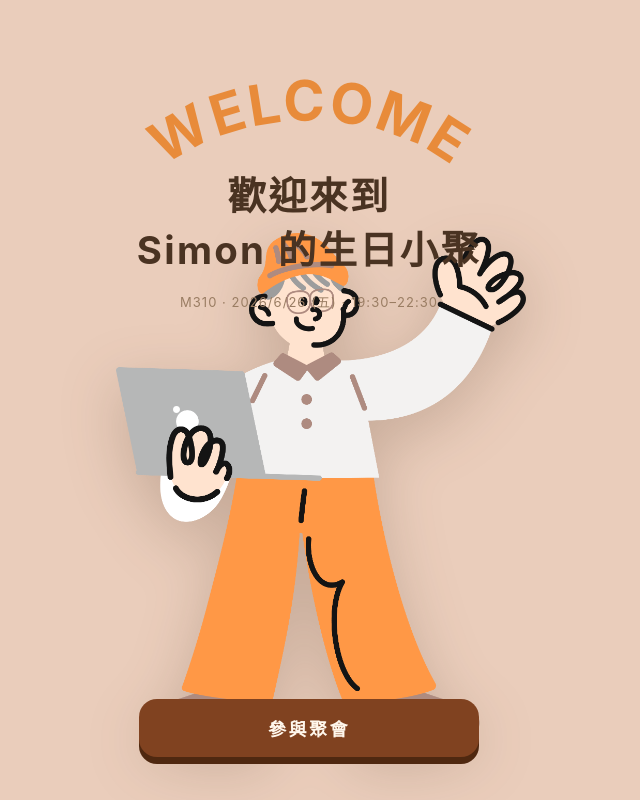
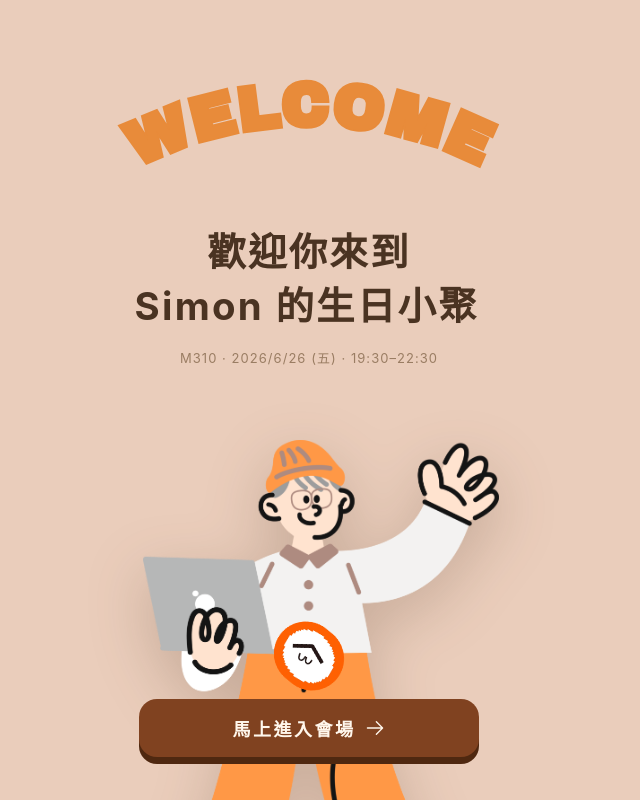
Before and after one commit to Simonlin7972/simon-birthday-meetup-36, a React (Vite) app: page / in a window 1280 px wide. Shown: the whole page, without its empty margins (331-971 px from the left). Built offline with nearby package versions, Linux system fonts and the light colour scheme; a web font is replaced by a local one.

Commit message:
splash + pin screens

```diff
--- a/src/components/Gate.jsx
+++ b/src/components/Gate.jsx
@@ -50,7 +50,9 @@ export default function Gate({ onEnter }) {
               className={`key${k === 'clear' || k === 'del' ? ' fn' : ''}`}
               onClick={() => press(k)}
             >
-              {k === 'clear' ? '清除' : k === 'del' ? '⌫' : k}
+              <span className="key-face">
+                {k === 'clear' ? '清除' : k === 'del' ? '⌫' : k}
+              </span>
             </button>
           ))}
         </div>
--- a/src/components/Splash.jsx
+++ b/src/components/Splash.jsx
@@ -1,15 +1,20 @@
 import { config } from '../data/payload'
 import charImg from '../asset/simon_char.png'
+import logoImg from '../asset/logo_m310.png'
+import { useTypewriter } from '../hooks/useTypewriter'
 
 // 啟動畫面：角色從畫面下方升起，上方顯示歡迎詞，
 // 下方 CTA「參與聚會」點擊後呼叫 onStart 進入 PIN 頁。
 export default function Splash({ onStart }) {
+  // 第二行「Simon 的生日小聚」打字機效果，等進場動畫後才開始打字。
+  const typed = useTypewriter('Simon 的生日小聚', { speed: 130, delay: 900 })
+
   return (
     <section className="splash">
       <div className="splash-top">
-        <svg className="splash-hi" viewBox="0 0 320 120" aria-label="Welcome">
+        <svg className="splash-hi" viewBox="0 30 380 118" aria-label="Welcome">
           <defs>
-            <path id="welcomeArc" d="M 28 118 A 200 150 0 0 1 292 118" fill="none" />
+            <path id="welcomeArc" d="M 20 140 A 240 200 0 0 1 360 140" fill="none" />
           </defs>
           <text>
             <textPath href="#welcomeArc" startOffset="50%" textAnchor="middle">
@@ -18,7 +23,11 @@ export default function Splash({ onStart }) {
           </text>
         </svg>
         <h1 className="splash-title">
-          歡迎來到<br />Simon 的生日小聚
+          歡迎你來到<br />
+          <span className="tw">
+            {typed.text}
+            <span className={`tw-caret${typed.done ? ' done' : ''}`} />
+          </span>
         </h1>
         <div className="splash-meta">{config.meta}</div>
       </div>
@@ -27,9 +36,16 @@ export default function Splash({ onStart }) {
         <img src={charImg} alt="Simon" draggable="false" />
       </div>
 
+      <img className="splash-logo" src={logoImg} alt="M310" draggable="false" />
+
       <button className="splash-cta" onClick={onStart}>
         <span className="cta-edge" />
-        <span className="cta-front">參與聚會</span>
+        <span className="cta-front">
+          馬上進入會場
+          <svg className="cta-arrow" viewBox="0 0 256 256" aria-hidden="true">
+            <path d="M221.66,133.66l-72,72a8,8,0,0,1-11.32-11.32L196.69,136H40a8,8,0,0,1,0-16H196.69L138.34,61.66a8,8,0,0,1,11.32-11.32l72,72A8,8,0,0,1,221.66,133.66Z" />
+          </svg>
+        </span>
       </button>
     </section>
   )
--- a/src/components/TabBar.jsx
+++ b/src/components/TabBar.jsx
@@ -1,24 +1,24 @@
-// 底部導覽列。icon 為 SVG path 內容字串。
+// 底部導覽列。icon 為 Phosphor duotone SVG 內容字串（viewBox 0 0 256 256，fill 著色）。
 export const TABS = [
   {
     id: 'profile',
     label: '我的卡',
-    icon: '<path d="M4 5h16v14H4z"/><circle cx="9" cy="11" r="2"/><path d="M14 9h4M14 13h4M6 16h8"/>',
+    icon: '<path d="M216,48H40a8,8,0,0,0-8,8V200a8,8,0,0,0,8,8H216a8,8,0,0,0,8-8V56A8,8,0,0,0,216,48ZM96,144a24,24,0,1,1,24-24A24,24,0,0,1,96,144Z" opacity="0.2"/><path d="M200,112a8,8,0,0,1-8,8H152a8,8,0,0,1,0-16h40A8,8,0,0,1,200,112Zm-8,24H152a8,8,0,0,0,0,16h40a8,8,0,0,0,0-16Zm40-80V200a16,16,0,0,1-16,16H40a16,16,0,0,1-16-16V56A16,16,0,0,1,40,40H216A16,16,0,0,1,232,56ZM216,200V56H40V200H216Zm-80.26-34a8,8,0,1,1-15.5,4c-2.63-10.26-13.06-18-24.25-18s-21.61,7.74-24.25,18a8,8,0,1,1-15.5-4,39.84,39.84,0,0,1,17.19-23.34,32,32,0,1,1,45.12,0A39.76,39.76,0,0,1,135.75,166ZM96,136a16,16,0,1,0-16-16A16,16,0,0,0,96,136Z"/>',
   },
   {
     id: 'guests',
     label: '來賓',
-    icon: '<circle cx="9" cy="8" r="3"/><circle cx="17" cy="9" r="2.2"/><path d="M4 19c0-3 2.5-5 5-5s5 2 5 5M15 19c0-2 1-3.5 3-3.5"/>',
+    icon: '<path d="M168,144a40,40,0,1,1-40-40A40,40,0,0,1,168,144ZM64,56A32,32,0,1,0,96,88,32,32,0,0,0,64,56Zm128,0a32,32,0,1,0,32,32A32,32,0,0,0,192,56Z" opacity="0.2"/><path d="M244.8,150.4a8,8,0,0,1-11.2-1.6A51.6,51.6,0,0,0,192,128a8,8,0,0,1,0-16,24,24,0,1,0-23.24-30,8,8,0,1,1-15.5-4A40,40,0,1,1,219,117.51a67.94,67.94,0,0,1,27.43,21.68A8,8,0,0,1,244.8,150.4ZM190.92,212a8,8,0,1,1-13.85,8,57,57,0,0,0-98.15,0,8,8,0,1,1-13.84-8,72.06,72.06,0,0,1,33.74-29.92,48,48,0,1,1,58.36,0A72.06,72.06,0,0,1,190.92,212ZM128,176a32,32,0,1,0-32-32A32,32,0,0,0,128,176ZM72,120a8,8,0,0,0-8-8A24,24,0,1,1,87.24,82a8,8,0,1,0,15.5-4A40,40,0,1,0,37,117.51,67.94,67.94,0,0,0,9.6,139.19a8,8,0,1,0,12.8,9.61A51.6,51.6,0,0,1,64,128,8,8,0,0,0,72,120Z"/>',
   },
   {
     id: 'message',
     label: '給你的話',
-    icon: '<path d="M4 5h16v11H8l-4 3z"/>',
+    icon: '<path d="M224,128A96,96,0,0,1,79.93,211.11h0L42.54,223.58a8,8,0,0,1-10.12-10.12l12.47-37.39h0A96,96,0,1,1,224,128Z" opacity="0.2"/><path d="M128,24A104,104,0,0,0,36.18,176.88L24.83,210.93a16,16,0,0,0,20.24,20.24l34.05-11.35A104,104,0,1,0,128,24Zm0,192a87.87,87.87,0,0,1-44.06-11.81,8,8,0,0,0-4-1.08,7.85,7.85,0,0,0-2.53.42L40,216,52.47,178.6a8,8,0,0,0-.66-6.54A88,88,0,1,1,128,216Zm12-88a12,12,0,1,1-12-12A12,12,0,0,1,140,128Zm-44,0a12,12,0,1,1-12-12A12,12,0,0,1,96,128Zm88,0a12,12,0,1,1-12-12A12,12,0,0,1,184,128Z"/>',
   },
   {
     id: 'wall',
     label: '留言牆',
-    icon: '<path d="M5 4h14v16H5z"/><path d="M8 8h8M8 12h8M8 16h5"/>',
+    icon: '<path d="M208,40V200a24,24,0,0,1-24,24H72a24,24,0,0,1-24-24V40Z" opacity="0.2"/><path d="M168,128a8,8,0,0,1-8,8H96a8,8,0,0,1,0-16h64A8,8,0,0,1,168,128Zm-8,24H96a8,8,0,0,0,0,16h64a8,8,0,0,0,0-16ZM216,40V200a32,32,0,0,1-32,32H72a32,32,0,0,1-32-32V40a8,8,0,0,1,8-8H72V24a8,8,0,0,1,16,0v8h32V24a8,8,0,0,1,16,0v8h32V24a8,8,0,0,1,16,0v8h24A8,8,0,0,1,216,40Zm-16,8H184v8a8,8,0,0,1-16,0V48H136v8a8,8,0,0,1-16,0V48H88v8a8,8,0,0,1-16,0V48H56V200a16,16,0,0,0,16,16H184a16,16,0,0,0,16-16Z"/>',
   },
 ]
 
@@ -32,9 +32,7 @@ export default function TabBar({ active, onChange }) {
           onClick={() => onChange(t.id)}
         >
           <svg
-            viewBox="0 0 24 24"
-            strokeLinecap="round"
-            strokeLinejoin="round"
+            viewBox="0 0 256 256"
             dangerouslySetInnerHTML={{ __html: t.icon }}
           />
           {t.label}
--- /dev/null
+++ b/src/hooks/useTypewriter.js
@@ -0,0 +1,30 @@
+import { useEffect, useState } from 'react'
+
+// 打字機效果：逐字顯示 text。
+// speed：每個字的間隔（ms）；delay：開始前等待（ms，可讓它在進場動畫後才開始打字）。
+export function useTypewriter(text, { speed = 120, delay = 0 } = {}) {
+  const [count, setCount] = useState(0)
+
+  useEffect(() => {
+    setCount(0)
+    let interval
+    const start = setTimeout(() => {
+      interval = setInterval(() => {
+        setCount((c) => {
+          if (c >= text.length) {
+            clearInterval(interval)
+            return c
+          }
+          return c + 1
+        })
+      }, speed)
+    }, delay)
+
+    return () => {
+      clearTimeout(start)
+      clearInterval(interval)
+    }
+  }, [text, speed, delay])
+
+  return { text: text.slice(0, count), done: count >= text.length }
+}
--- a/src/styles/global.css
+++ b/src/styles/global.css
@@ -80,6 +80,7 @@ body::after {
 
 /* ---------- SPLASH ---------- */
 .splash {
+  position: relative;
   height: 100%;
   display: flex;
   flex-direction: column;
@@ -98,21 +99,24 @@ body::after {
 
 .splash-hi {
   display: block;
-  width: min(78vw, 320px);
+  width: min(100vw, 510px);
   height: auto;
-  margin: 0 auto 10px;
+  margin: 18px auto 10px;
   overflow: visible;
   opacity: 0;
   animation: rise .8s .2s forwards
 }
 
 .splash-hi text {
-  font-family: var(--sans);
-  font-size: 56px;
-  font-weight: 700;
-  letter-spacing: .04em;
+  font-family: var(--serif);
+  font-size: 46px;
+  font-weight: 900;
+  letter-spacing: .02em;
   text-transform: uppercase;
-  fill: var(--gold)
+  fill: var(--gold);
+  stroke: var(--gold);
+  stroke-width: 2px;
+  paint-order: stroke
 }
 
 .splash-title {
@@ -124,6 +128,39 @@ body::after {
   color: var(--ink);
   opacity: 0;
   animation: rise .9s .34s forwards
+}
+
+/* 打字機游標：以最後一筆收尾，打完後仍緩慢閃爍，可加 .done 隱藏 */
+.tw {
+  display: inline-block;
+  min-height: 1.2em
+}
+
+.tw-caret {
+  display: inline-block;
+  width: .06em;
+  height: 1em;
+  margin-left: .06em;
+  vertical-align: -.12em;
+  background: currentColor;
+  animation: tw-blink 1s steps(1) infinite
+}
+
+.tw-caret.done {
+  animation-duration: 1.4s
+}
+
+@keyframes tw-blink {
+
+  0%,
+  50% {
+    opacity: 1
+  }
+
+  50.01%,
+  100% {
+    opacity: 0
+  }
 }
 
 .splash-meta {
@@ -164,6 +201,34 @@ body::after {
   animation: char-rise 1s .15s cubic-bezier(.2, .8, .2, 1) forwards
 }
 
+/* M310 logo：絕對定位漂浮在按鈕上方一點點，無限慢速旋轉。
+   用 absolute 脫離排版流，才不會壓縮到 flex:1 的人物。 */
+.splash-logo {
+  position: absolute;
+  left: 0;
+  right: 0;
+  margin: 0 auto;
+  bottom: calc(env(safe-area-inset-bottom) + 108px);
+  z-index: 3;
+  width: 72px;
+  height: 72px;
+  object-fit: contain;
+  user-select: none;
+  -webkit-user-drag: none;
+  opacity: 0;
+  animation: rise .9s .7s forwards, spin 9s linear infinite;
+}
+
+@keyframes spin {
+  from {
+    transform: rotate(0deg)
+  }
+
+  to {
+    transform: rotate(360deg)
+  }
+}
+
 /* Duolingo 風 3D 按鈕：靜止的 edge（側壁）+ 浮起的 front（正面）。
    按下時 front 往下壓進 edge，露出的側壁變短 → 真正「壓下去」的位移。 */
 .splash-cta {
@@ -200,6 +265,7 @@ body::after {
   display: flex;
   align-items: center;
   justify-content: center;
+  gap: 8px;
   position: relative;
   height: 58px;
   border-radius: 18px;
@@ -214,8 +280,20 @@ body::after {
   transition: transform .12s cubic-bezier(.3, .7, .4, 1)
 }
 
+.cta-arrow {
+  width: 22px;
+  height: 22px;
+  fill: currentColor;
+  flex-shrink: 0;
+  transition: transform .18s cubic-bezier(.3, .7, .4, 1)
+}
+
 .splash-cta:hover .cta-front {
   transform: translateY(-9px)
+}
+
+.splash-cta:hover .cta-arrow {
+  transform: translateX(4px)
 }
 
 .splash-cta:active .cta-front {
@@ -230,7 +308,7 @@ body::after {
   }
 
   to {
-    transform: translateY(0);
+    transform: translateY(140px);
     opacity: 1
   }
 }
@@ -323,31 +401,31 @@ body::after {
 }
 
 .pin-hint {
-  font-size: 13px;
+  font-size: 18px;
   color: var(--muted);
-  margin-bottom: 18px;
+  margin-bottom: 22px;
   letter-spacing: .04em
 }
 
 .pin-dots {
   display: flex;
   justify-content: center;
-  gap: 16px;
+  gap: 20px;
   margin-bottom: 6px
 }
 
 .pin-dot {
-  width: 13px;
-  height: 13px;
+  width: 32px;
+  height: 32px;
   border-radius: 50%;
-  border: 1.5px solid var(--line2);
+  border: 2.5px solid var(--line2);
   transition: .25s
 }
 
 .pin-dot.on {
-  background: var(--gold);
-  border-color: var(--gold);
-  box-shadow: 0 0 14px rgba(232, 139, 58, .45);
+  background: #804220;
+  border-color: #804220;
+  box-shadow: 0 0 14px rgba(128, 66, 32, .4);
   transform: scale(1.05)
 }
 
@@ -376,8 +454,36 @@ body::after {
   margin-top: 14px
 }
 
+/* Duolingo 風立體按鍵：::before 當固定側壁，.key-face 浮在上面，按下時壓進去 */
 .key {
+  position: relative;
   height: 62px;
+  border: 0;
+  background: transparent;
+  padding: 0;
+  cursor: pointer;
+  user-select: none;
+  -webkit-user-select: none;
+  touch-action: manipulation
+}
+
+.key::before {
+  content: "";
+  position: absolute;
+  left: 0;
+  top: 0;
+  width: 100%;
+  height: 100%;
+  border-radius: 16px;
+  background: var(--bg)
+}
+
+.key-face {
+  display: flex;
+  align-items: center;
+  justify-content: center;
+  position: relative;
+  height: 100%;
   border-radius: 16px;
   background: var(--surface);
   border: 1px solid var(--line);
@@ -385,30 +491,31 @@ body::after {
   font-size: 24px;
   font-weight: 300;
   font-family: var(--serif);
-  display: flex;
-  align-items: center;
-  justify-content: center;
-  cursor: pointer;
-  transition: .12s;
-  user-select: none;
-  box-shadow: 0 1px 0 rgba(74, 51, 34, .06)
+  transform: translateY(-5px);
+  will-change: transform;
+  transition: transform .1s cubic-bezier(.3, .7, .4, 1)
 }
 
-.key:active {
-  background: var(--surface2);
-  transform: scale(.95)
+.key:active .key-face {
+  transform: translateY(-1px);
+  transition: transform .04s
 }
 
-.key.fn {
+/* 功能鍵（清除 / ⌫）維持扁平，只跟著對齊，不做立體 */
+.key.fn::before {
+  display: none
+}
+
+.key.fn .key-face {
   font-size: 14px;
   font-family: var(--sans);
   color: var(--muted);
   background: transparent;
   border-color: transparent;
-  box-shadow: none
+  transform: translateY(-5px)
 }
 
-.key.fn:active {
+.key.fn:active .key-face {
   background: var(--surface)
 }
 
@@ -774,11 +881,9 @@ body::after {
 }
 
 .tab svg {
-  width: 23px;
-  height: 23px;
-  stroke: currentColor;
-  fill: none;
-  stroke-width: 1.6
+  width: 24px;
+  height: 24px;
+  fill: currentColor
 }
 
 .tab.active {
```
Also changed, not shown: src/asset/logo_m310.png (added).
